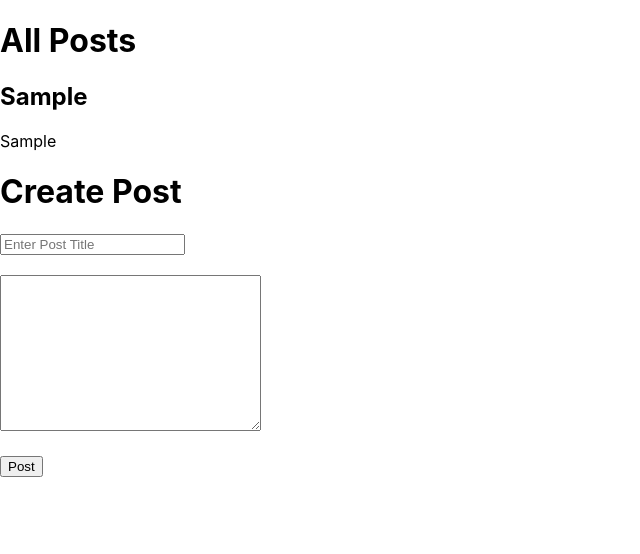
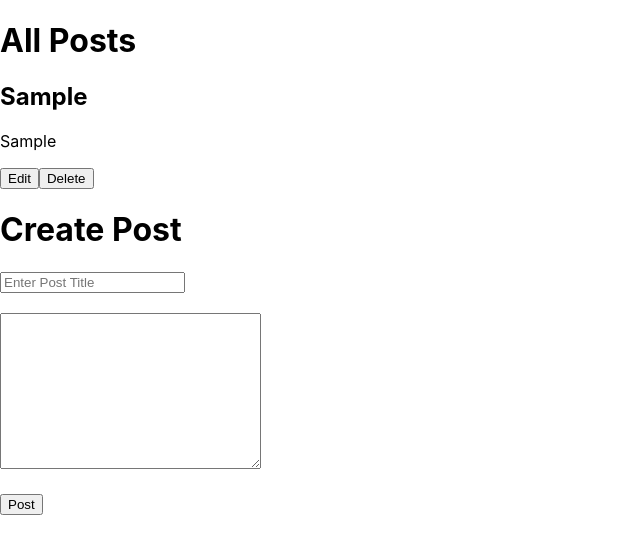
Before and after one commit to LucasBKing/redux, a React (Create React App) app: page / in a window 1280 px wide. Both pictures are taken after typing "Sample", "Sample" into the empty fields and a click on the button "Post". Shown: the top 554 px of the page, without its empty margins (0-640 px from the left). Built offline with nearby package versions, Linux system fonts and the light colour scheme.

Commit message:
deleting a post

```diff
--- a/src/components/Post.js
+++ b/src/components/Post.js
@@ -1,4 +1,5 @@
 import React, { Component } from 'react';
+import { connect } from 'react-redux';
 
 class Post extends Component {
     render() {
@@ -6,8 +7,10 @@
             <div>
                 <h2>{this.props.post.title}</h2>
                 <p>{this.props.post.msg}</p>
+                <button>Edit</button>
+                <button onClick={() => this.props.dispatch({type: 'DELETE_POST', id: this.props.post.id})}>Delete</button>
             </div>
         )
     }
 }
-export default Post;
+export default connect()(Post);
--- a/src/reducers/postReducer.js
+++ b/src/reducers/postReducer.js
@@ -2,6 +2,8 @@
     switch(action.type) {
         case 'ADD_POST':
             return state.concat([action.data]);
+        case 'DELETE_POST':
+            return state.filter((post) => post.id !== action.id);
         default:
             return state;
     }
```
